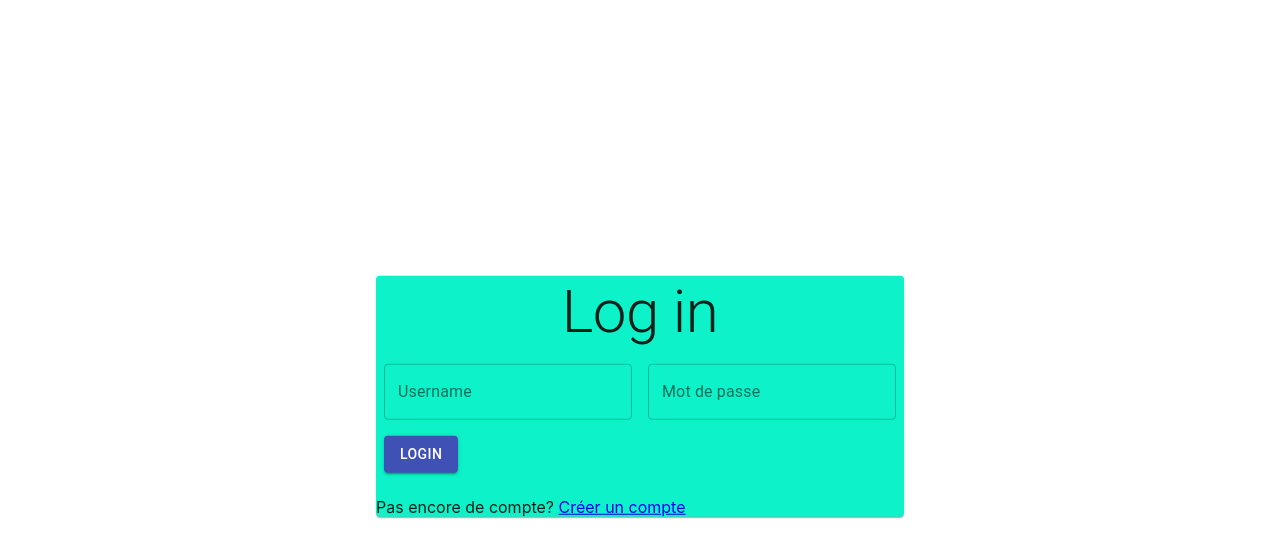
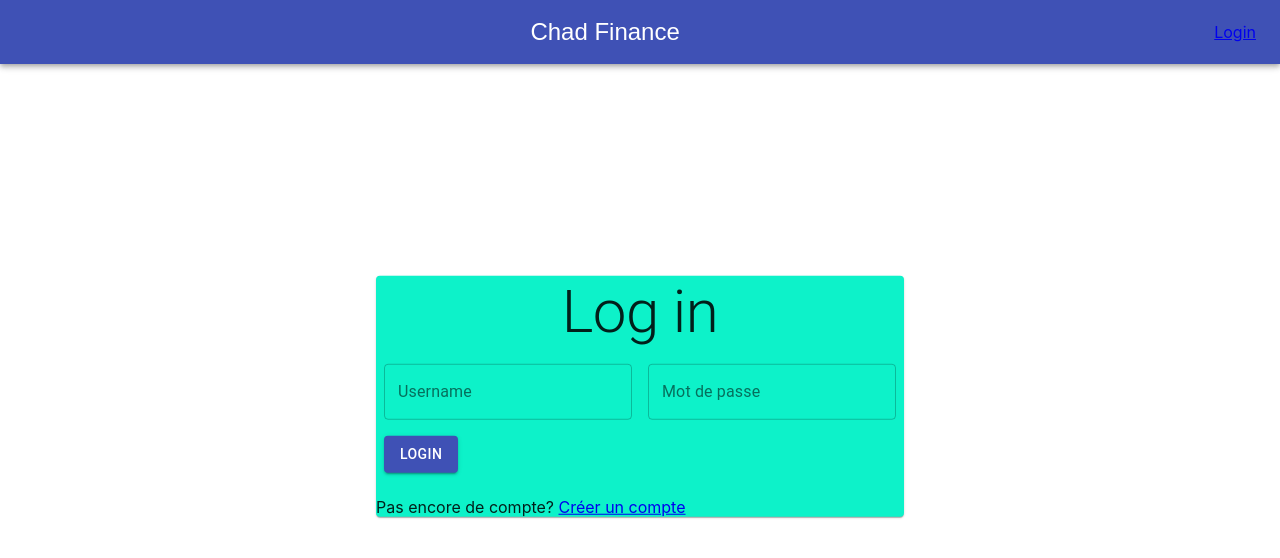
Before and after one commit to StfnC/chad-finance, a React (Create React App) app in the folder frontend/: page /login in a window 1280 px wide. Shown: the top 558 px of the page. Built offline with nearby package versions, Linux system fonts and the light colour scheme.

Commit message:
Added navbar and button to logout

```diff
--- a/frontend/src/components/Layout.js
+++ b/frontend/src/components/Layout.js
@@ -2,6 +2,7 @@ import '../App.css';
 import { useEffect } from 'react';
 import { connect } from 'react-redux';
 import { checkAuthenticated, loadUser } from '../actions/auth';
+import Navbar from './Navbar';
 
 const Layout = (props) => {
     useEffect(() => {
@@ -10,8 +11,11 @@ const Layout = (props) => {
     }, []);
 
     return (
-        <div className="center">
-            {props.children}
+        <div>
+            <Navbar />
+            <div className='center'>
+                {props.children}
+            </div>
         </div>
     );
 };
--- /dev/null
+++ b/frontend/src/components/Navbar.js
@@ -0,0 +1,59 @@
+import React from 'react';
+import { makeStyles } from '@material-ui/core/styles';
+import AppBar from '@material-ui/core/AppBar';
+import Toolbar from '@material-ui/core/Toolbar';
+import Typography from '@material-ui/core/Typography';
+import Button from '@material-ui/core/Button';
+import IconButton from '@material-ui/core/IconButton';
+import MenuIcon from '@material-ui/icons/Menu';
+import { Redirect } from 'react-router';
+import { logout } from '../actions/auth';
+import { connect } from 'react-redux';
+import { Link } from 'react-router-dom';
+
+const useStyles = makeStyles((theme) => ({
+    root: {
+        flexGrow: 1,
+    },
+    logo: {
+        marginRight: theme.spacing(2),
+        flex: 1
+    },
+    title: {
+        flexGrow: 1,
+    },
+}));
+
+const Navbar = ({ logout, isAuthenticated }) => {
+    const classes = useStyles();
+
+    // TODO: Transformer Logout et Login en boutons pour les rendre plus beaux
+
+    const anonymLinks = () => {
+        return <Link color="inherit" to="/login">Login</Link>
+    };
+
+    const userLinks = () => {
+        return <Link color="inherit" to="/login" onClick={logout}>Logout</Link>
+    };
+
+    return (
+        <div className={classes.root}>
+            <AppBar position="static">
+                <Toolbar>
+                    <IconButton edge="start" className={classes.logo} color="inherit" aria-label="home">
+                        Chad Finance
+                    </IconButton>
+                    {/* Remplace des if else (opérateur ternaire) */}
+                    {isAuthenticated ? userLinks() : anonymLinks()}
+                </Toolbar>
+            </AppBar>
+        </div>
+    );
+}
+
+const mapStateToProps = state => ({
+    isAuthenticated: state.auth.isAuthenticated
+});
+
+export default connect(mapStateToProps, { logout })(Navbar);
```
